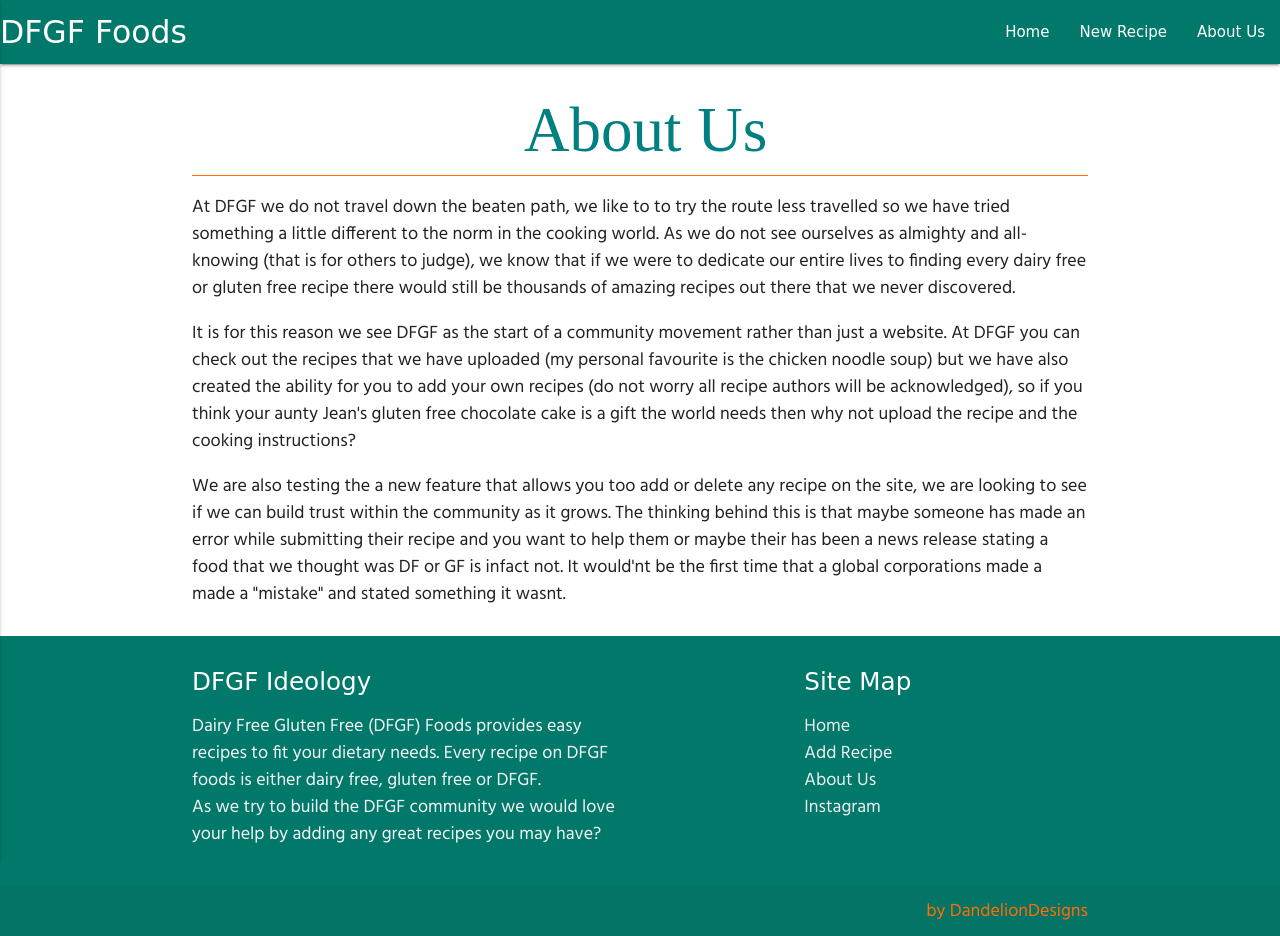
After one commit to zanderm73/milestone-3, a Flask app: page /about_us in a window 1280 px wide. The commit adds this page. Run offline with Flask 2, Linux system fonts and the light colour scheme; some libraries are stand-ins or nearby versions; some web fonts are replaced.

Commit message:
notes added and about us page updated, templaye folder moved from dtatic folder

```diff
--- a/app.py
+++ b/app.py
@@ -14,7 +14,7 @@ mongo = PyMongo(app)
 @app.route('/')
 @app.route('/get_tasks')
 def get_tasks():
-    return render_template("recipes.html", dfgf_recipes=mongo.db.dfgf_recipes.find())
+    return render_template('recipes.html', dfgf_recipes=mongo.db.dfgf_recipes.find())
 
 # renders add_recipe page
 @app.route('/add_recipe')
--- /dev/null
+++ b/templates/aboutus.html
@@ -0,0 +1,33 @@
+{% extends 'base.html' %} {% block content %}
+
+<html>
+<head>
+
+</head>
+<body>
+
+  <!--page title-->
+  <div class="container seperator">
+    <h1 class='page-title'>About Us</h1>
+      <div class="divider orange accent-4"></div>
+
+    <!--page contents-->
+    <p>At DFGF we do not travel down the beaten path, we like to to try the route less travelled so we have tried something a little different
+    to the norm in the cooking world. As we do not see ourselves as almighty and all-knowing (that is for others to judge), we know that if
+    we were to dedicate our entire lives to finding every dairy free or gluten free recipe there would still be thousands of amazing recipes out
+    there that we never discovered.</p>
+
+    <p>It is for this reason we see DFGF as the start of a community movement rather than just a website. At DFGF you can check out the recipes
+    that we have uploaded (my personal favourite is the chicken noodle soup) but we have also created the ability for you to add your own
+    recipes (do not worry all recipe authors will be acknowledged), so if you think your aunty Jean's gluten free chocolate cake is a gift
+    the world needs then why not upload the recipe and the cooking instructions?</p>
+
+    <p>We are also testing the a new feature that allows you too add or delete any recipe on the site, we are looking to see if we can build
+    trust within the community as it grows. The thinking behind this is that maybe someone has made an error while submitting their recipe and
+    you want to help them or maybe their has been a news release stating a food that we thought was DF or GF is infact not. It would'nt be
+    the first time that a global corporations made a made a "mistake" and stated something it wasnt.</p>
+
+  </div>
+</body>
+
+{% endblock %}
--- a/static/templates/dairyfree.html
+++ b/templates/dairyfree.html
@@ -58,14 +58,9 @@
                       </div>
                     </div>
                 </div>
-
             {% endif %}
-
-
         {% endfor %}
     </div>
-
-
 </body>
 </html>
 
```
Also changed, not shown: requirements.txt (+88 -1 lines), templates/addrecipe.html (renamed from static/templates/addrecipe.html), templates/base.html (renamed from static/templates/base.html), templates/dairyglutenfree.html (renamed from static/templates/dairyglutenfree.html), templates/eachrecipe.html (renamed from static/templates/eachrecipe.html), templates/editrecipe.html (renamed from static/templates/editrecipe.html), templates/glutenfree.html (renamed from static/templates/glutenfree.html), templates/recipes.html (renamed from static/templates/recipes.html).
